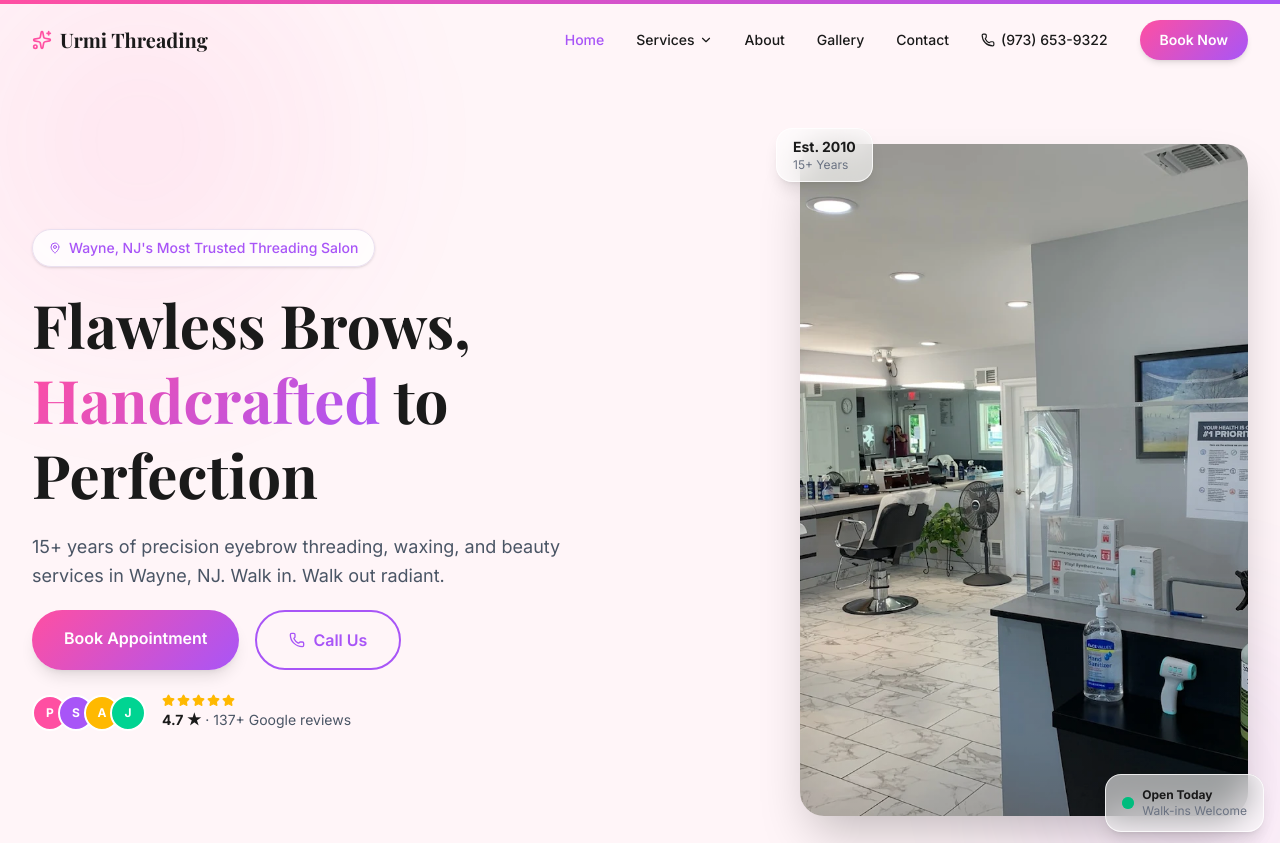
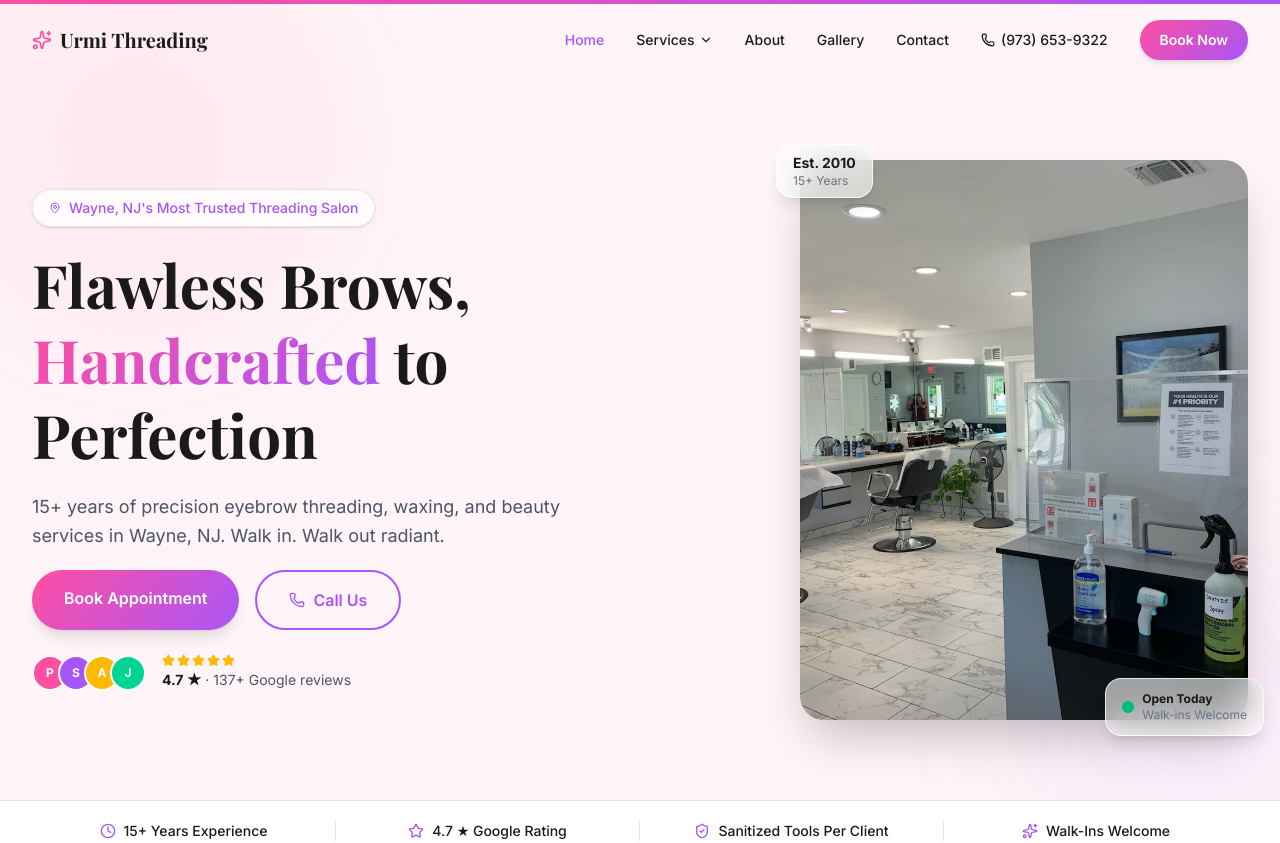
Before and after one commit to Aavash-L/urmi-threading-salon, a Next.js app: page / in a window 1280 px wide. Shown: the top 843 px of the page. Built offline with nearby package versions, Linux system fonts and the light colour scheme; a web font is replaced by a local one.

Commit message:
fix favicon metadata and revert hero image to original aspect ratio
- Add explicit icons metadata in layout.tsx so favicon shows in browser tab
- Revert hero image back to aspect-[4/5] at 40vw (original size before resize attempts)

```diff
--- a/src/app/layout.tsx
+++ b/src/app/layout.tsx
@@ -49,6 +49,10 @@
     description: "Wayne NJ's top-rated threading salon since 2010. Precision eyebrow threading, waxing, facials & more.",
     images: ["/og/storefront.jpg"],
   },
+  icons: {
+    icon: [{ url: "/favicon.ico", sizes: "any" }],
+    shortcut: "/favicon.ico",
+  },
   alternates: { canonical: SITE_URL },
   robots: { index: true, follow: true, googleBot: { index: true, follow: true } },
 };
--- a/src/components/sections/Hero.tsx
+++ b/src/components/sections/Hero.tsx
@@ -124,13 +124,13 @@
             <div className="relative w-full">
               <motion.div
                 style={{ y: imageY }}
-                className="relative rounded-3xl overflow-hidden shadow-2xl aspect-[2/3]"
+                className="relative rounded-3xl overflow-hidden shadow-2xl aspect-[4/5]"
               >
                 <Image
                   src={heroImage.src}
                   alt={heroImage.alt}
                   fill
-                  sizes="50vw"
+                  sizes="40vw"
                   className="object-cover object-center"
                   priority
                 />
```
